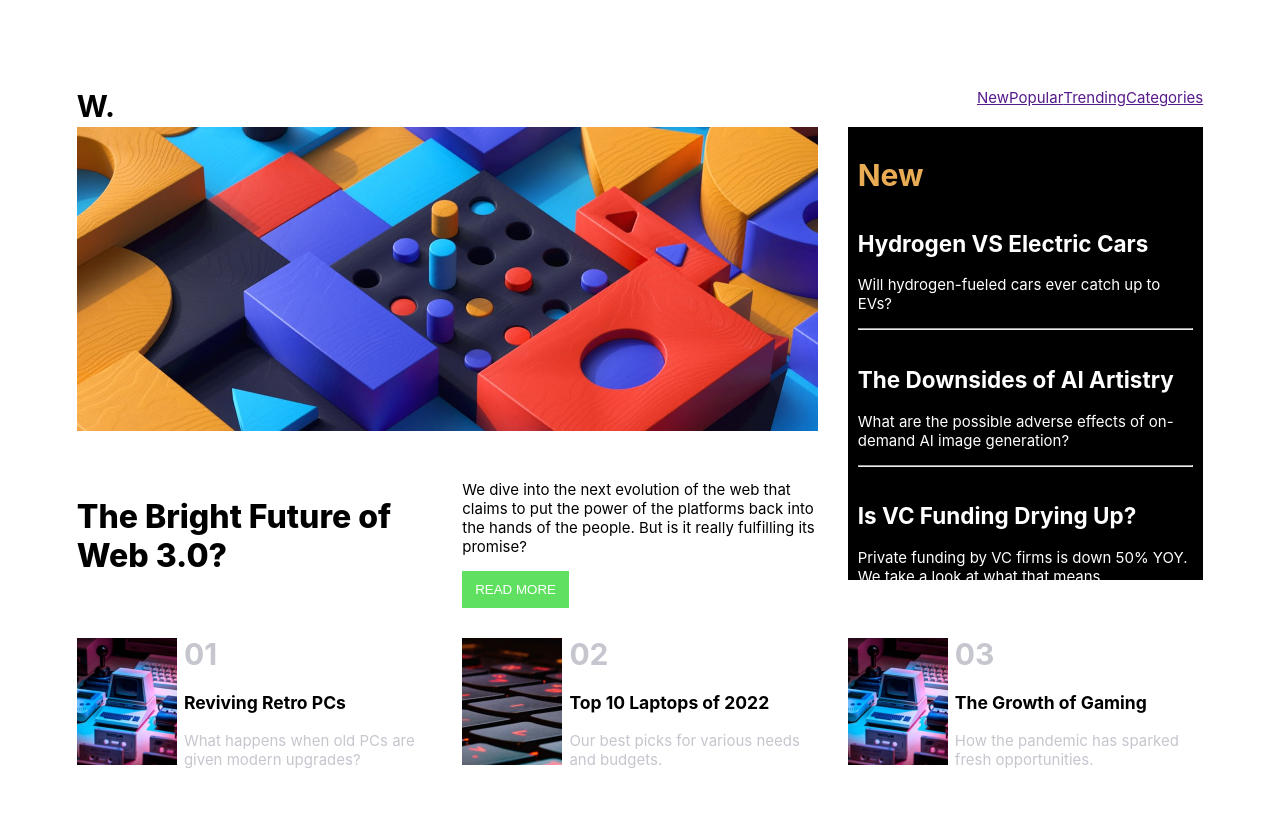
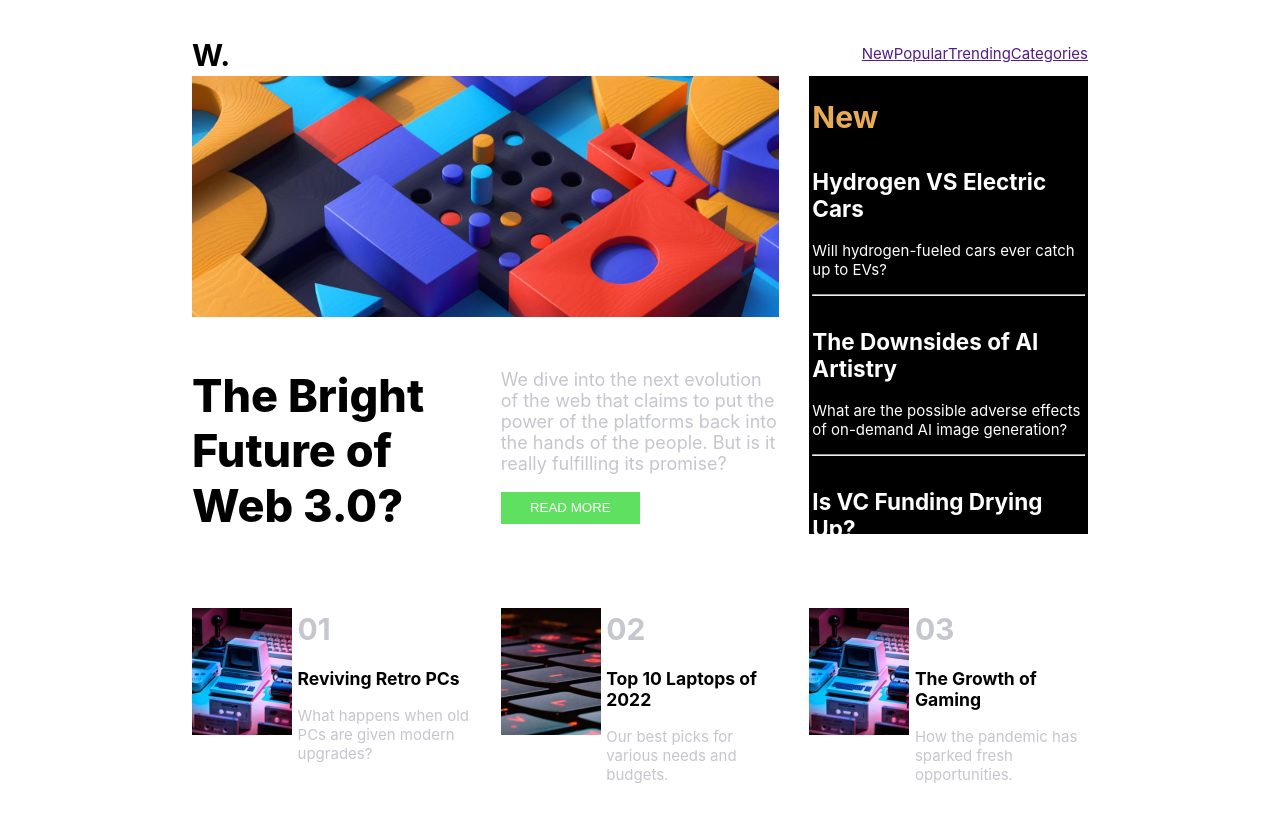
Before and after one commit to MalombaKevin/CSS-Grid-Flex-, a plain HTML site: page index.html in a window 1280 px wide. Drawn offline with Linux system fonts and the light colour scheme; a web font is replaced by a local one.

Commit message:
style:content-Adds margin, font-size, font-weight and color properties

```diff
--- a/index.html
+++ b/index.html
@@ -65,7 +65,7 @@
 
       <div class="section3">
         <p>
-          The Bright Future of Web 3.0?
+          The Bright <br>Future of<br> Web 3.0?
         </p>
 
       </div>
--- a/style.css
+++ b/style.css
@@ -24,13 +24,20 @@ body{
 .navLinks{
     display:inline-flex;
     justify-content: space-around;
-    margin-top:1%;
+    margin-top:2%;
+
+}
+
+.navLinks>.link1{
+    text-decoration: none;
+
 }
 
 
 
 .container{
-    margin:6%;
+    margin:15%;
+    margin-top:2%;
     min-height:100vh;
 }
 
@@ -39,7 +46,7 @@ body{
 .content{
     display:grid;
     gap:30px;
-    height:60vh;
+    height:50vh;
     grid-template-columns: repeat(3,1fr) ;
     grid-template-rows: repeat(3,1fr);
     grid-template-areas:
@@ -64,7 +71,7 @@ body{
     grid-area:section2;
     background-color:black;
     color:white;
-    padding: 10px;
+    padding: 3px;
     height:90%;
 
 }
@@ -77,13 +84,20 @@ body{
 
 .section3{
     grid-area: section3;
-    font-size:xx-large;
     font-weight:800;
+    margin-top:-10%
 
+}
+.section3>p{
+  font-size:300%;
+  width:100%;
 }
 
 .section4{
     grid-area: section4;
+    color:hsl(233, 8%, 79%);
+    font-size:large;
+
 
 }
 
@@ -92,7 +106,7 @@ button{
     color:white;
     border:none;
     padding:3%;
-    width:30%;
+    width:50%;
 }
 .section5{
     grid-area:section5;
```
